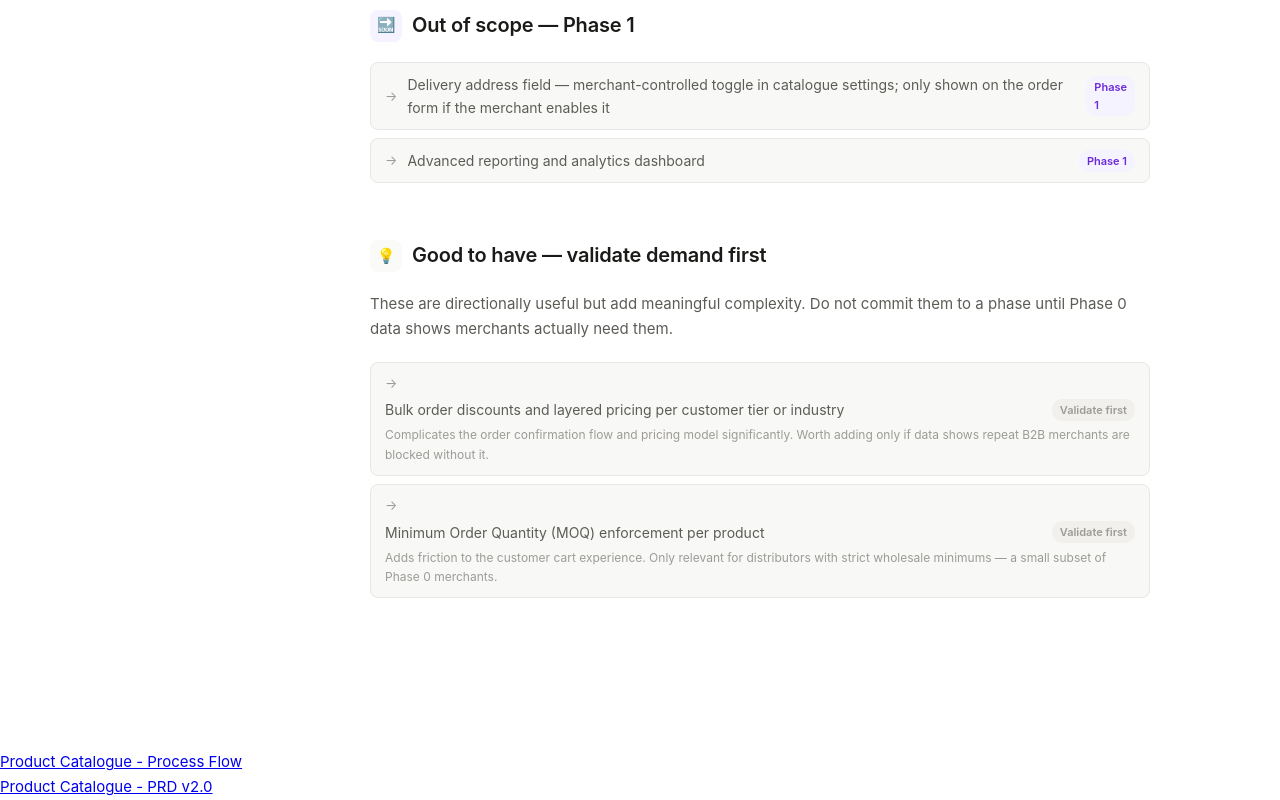
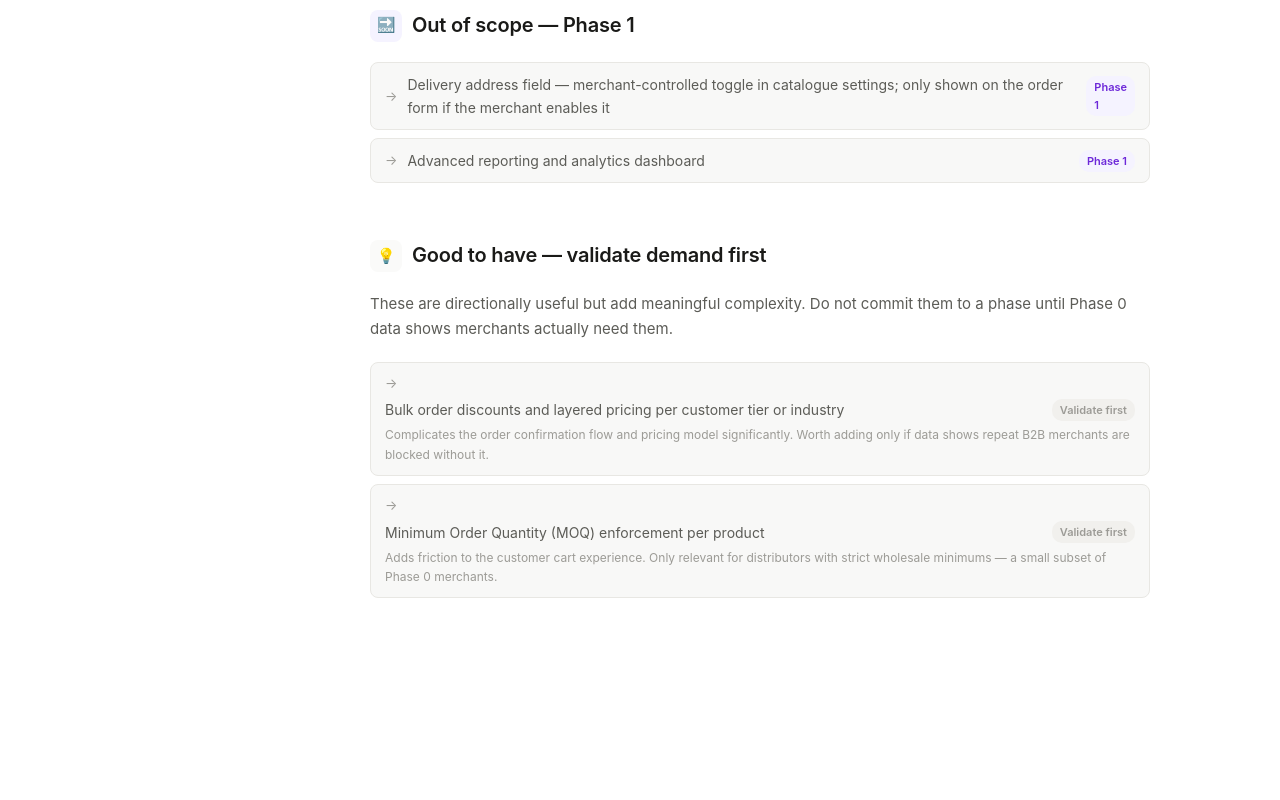
Before and after one commit to janesugianto-loxy/prd-rng2, a plain HTML site: page product-catalogue-PRD-v1.0.html in a window 1280 px wide. Shown: the part 6150-6950 px from the top of the page. After the commit the page ends 6900 px from the top, so only its background shows below. Drawn offline with Linux system fonts and the light colour scheme.

Commit message:
Update and rename index.html to product-catalogue-PRD-v1.0.html

```diff
--- a/index.html
+++ b/product-catalogue-PRD-v1.0.html
@@ -1478,9 +1478,6 @@
   window.addEventListener('scroll', updateActiveNav);
   updateActiveNav();
 </script>
-<ul>
-  <li><a href="product-catalogue-process flow.html">Product Catalogue - Process Flow</a></li>
-  <li><a href="PRD_Product_Catalgoue_Phase0_v2.1.html">Product Catalogue - PRD v2.0</a></li>
-</ul>
+
 </body>
 </html>
```
